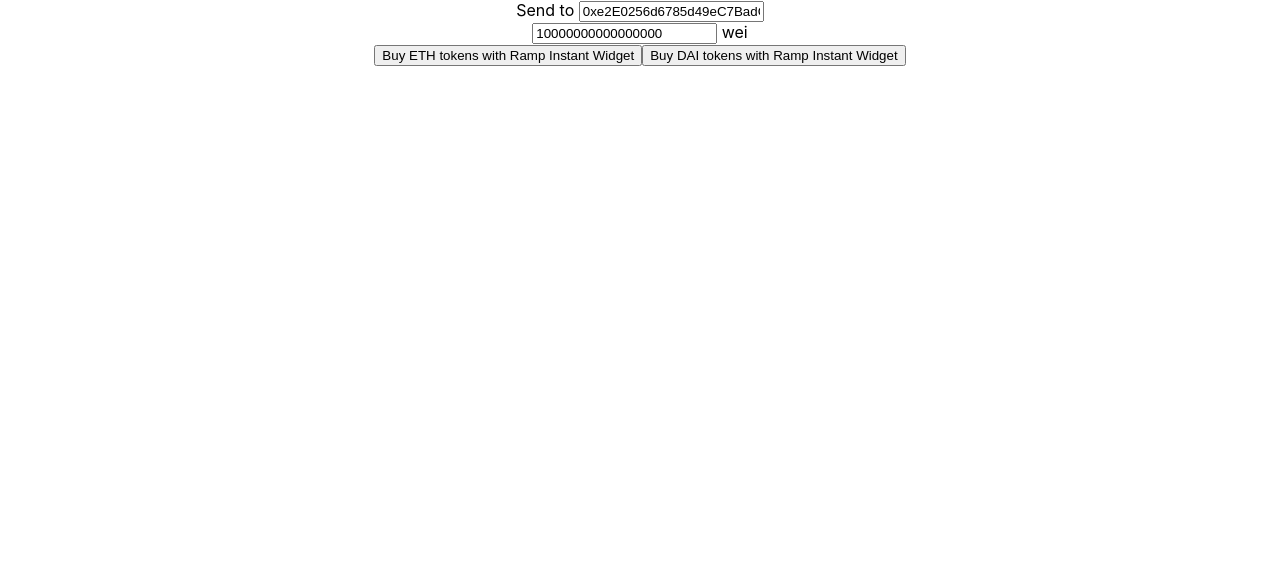
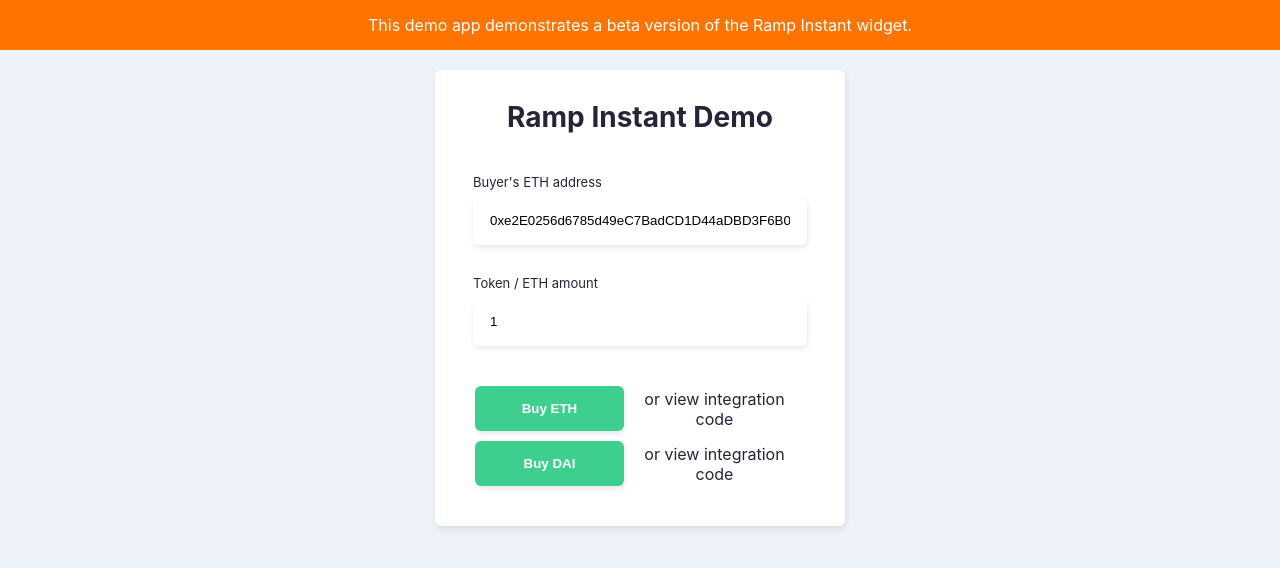
Before and after one commit to cleancoindev/ramp-instant-demo-app, a React (Create React App) app: page / in a window 1280 px wide. Shown: the top 568 px of the page. Built offline with nearby package versions, Linux system fonts and the light colour scheme.

Commit message:
Redo inputs and CSS

```diff
--- a/src/App.tsx
+++ b/src/App.tsx
@@ -1,60 +1,110 @@
 import React, { useState } from "react";
 import "./App.css";
 import { RampInstantSDK } from "@ramp-network/ramp-instant-sdk";
+import { BetaBanner } from "./components";
+import styles from "./components.module.scss";
+import { Decimal } from "decimal.js-light";
+
+function convertIntStringToWeiString(amount: string): string {
+  const multiplier = new Decimal(10).pow(18);
+  return new Decimal(amount).times(multiplier).toString();
+}
 
 const App: React.FC = () => {
-  const [address, setAddress] = useState("0xe2E0256d6785d49eC7BadCD1D44aDBD3F6B0Ab58");
-  const [amount, setAmount] = useState("10000000000000000"); // 10 ** 16 = 0.01 ETH
+  const [address, setAddress] = useState(
+    "0xe2E0256d6785d49eC7BadCD1D44aDBD3F6B0Ab58",
+  );
+
+  const [amount, setAmount] = useState("1");
 
   const handleEthButtonClick = () => {
+    let weiAmount: string;
+
+    try {
+      weiAmount = convertIntStringToWeiString(amount);
+    } catch (e) {
+      alert("Supplied amount is not a valid number");
+      return;
+    }
+
     new RampInstantSDK({
       hostAppName: "Maker DAO",
       hostLogoUrl:
         "https://cdn-images-1.medium.com/max/2600/1*nqtMwugX7TtpcS-5c3lRjw.png",
-      swapAmount: amount,
+      swapAmount: weiAmount,
       swapAsset: "ETH",
-      url: process.env.REACT_APP_URL,
-      userAddress: address
-    }).on('*', console.log).show();
+      url: "http://localhost:8080/",
+      userAddress: address,
+    })
+      .on("*", console.log)
+      .show();
   };
 
   const handleDaiButtonClick = () => {
+    let weiAmount: string;
+
+    try {
+      weiAmount = convertIntStringToWeiString(amount);
+    } catch (e) {
+      alert("Supplied amount is not a valid number");
+      return;
+    }
+
     new RampInstantSDK({
       hostAppName: "Maker DAO",
       hostLogoUrl:
         "https://cdn-images-1.medium.com/max/2600/1*nqtMwugX7TtpcS-5c3lRjw.png",
-      swapAmount: amount,
+      swapAmount: weiAmount,
       swapAsset: "DUMMY",
       url: process.env.REACT_APP_URL,
-      userAddress: address
-    }).on('*', console.log).show();
+      userAddress: address,
+    })
+      .on("*", console.log)
+      .show();
   };
 
   return (
     <div className="App">
-      Send to {" "}
-      <input value={address} onChange={e => setAddress((e.target as HTMLInputElement).value)} />
-      <label>
-      {" "}
-      </label>
-      <br/>
-      <input value={amount} onChange={e => setAmount((e.target as HTMLInputElement).value)} />
-      {" "} wei
-      <label>
-      </label>
-      <br />
+      <BetaBanner />
+      <div className={styles.container}>
+        <h1 className={styles.heading}>Ramp Instant Demo</h1>
 
-      <button
-        onClick={handleEthButtonClick}
-      >
-        Buy ETH tokens with Ramp Instant Widget
-      </button>
+        <label className={styles.label}>
+          Buyer's ETH address
+          <input
+            className={styles.input}
+            value={address}
+            onChange={e => setAddress((e.target as HTMLInputElement).value)}
+          />
+        </label>
 
-      <button
-        onClick={handleDaiButtonClick}
-      >
-        Buy DAI tokens with Ramp Instant Widget
-      </button>
+        <label className={styles.label}>
+          Token / ETH amount
+          <input
+            className={styles.input}
+            value={amount}
+            onChange={e => setAmount((e.target as HTMLInputElement).value)}
+          />
+        </label>
+
+        <div className={styles.buttonContainer}>
+        <div className={styles.assetButtonContainer}>
+            <button className={styles.button} onClick={handleEthButtonClick}>
+              Buy ETH
+            </button>
+
+            <span>or view integration code</span>
+          </div>
+
+          <div className={styles.assetButtonContainer}>
+            <button className={styles.button} onClick={handleDaiButtonClick}>
+              Buy DAI
+            </button>
+
+            <span>or view integration code</span>
+          </div>
+        </div>
+      </div>
     </div>
   );
 };
--- /dev/null
+++ b/src/components.module.scss
@@ -0,0 +1,76 @@
+.betaBanner {
+  display: block;
+  padding: 15px;
+  text-align: center;
+  background: #ff7300;
+  color: #fff;
+  margin-bottom: 20px;
+}
+
+.heading {
+  text-align: center;
+  margin: 0 auto 30px;
+  font-size: 28px;
+}
+
+.label {
+  text-align: left;
+  font-size: 13px;
+  margin: 10px auto;
+}
+
+.input {
+  box-shadow: 1px 3px 5px 0 rgba(50, 50, 50, 0.1);
+  border: 1px solid transparent;
+  padding: 16px;
+  display: block;
+  border-radius: 6px;
+  margin: 6px auto 10px;
+  width: 300px;
+}
+
+.container {
+  margin: 0 auto;
+  display: flex;
+  flex-flow: column nowrap;
+  justify-content: center;
+  align-items: center;
+
+  width: 350px;
+  background: #fff;
+  padding: 30px;
+  border: 20px;
+  border-radius: 6px;
+  box-shadow: 1px 3px 5px 0 rgba(50, 50, 50, 0.1);
+}
+
+.buttonContainer {
+  display: flex;
+  flex-flow: column nowrap;
+  justify-content: space-between;
+  align-items: flex-start;
+  width: 330px;
+  margin: 20px auto 0;
+}
+
+.assetButtonContainer {
+  margin: 0 0 10px;
+  display: flex;
+  flex-flow: row nowrap;
+  justify-content: space-between;
+  align-items: center;
+}
+
+.button {
+  display: block;
+  width: 150px;
+  background: #3ECF8E;
+  border: none;
+  border-radius: 6px;
+  padding: 15px;
+  flex: 0 1 auto;
+  color: #fff;
+  font-weight: 600;
+  box-shadow: 1px 3px 5px 0 rgba(50, 50, 50, 0.1);
+  cursor: pointer;
+}
--- /dev/null
+++ b/src/components.tsx
@@ -0,0 +1,10 @@
+import React from 'react';
+
+import styles from './components.module.scss';
+
+export const BetaBanner: React.FC = () => {
+  return (
+  <div className={styles.betaBanner}>
+    This demo app demonstrates a beta version of the Ramp Instant widget.
+  </div>);
+};
--- a/src/index.css
+++ b/src/index.css
@@ -5,6 +5,8 @@
     sans-serif;
   -webkit-font-smoothing: antialiased;
   -moz-osx-font-smoothing: grayscale;
+  background: #edf2fa;
+  color: #242539;
 }
 
 code {
```
